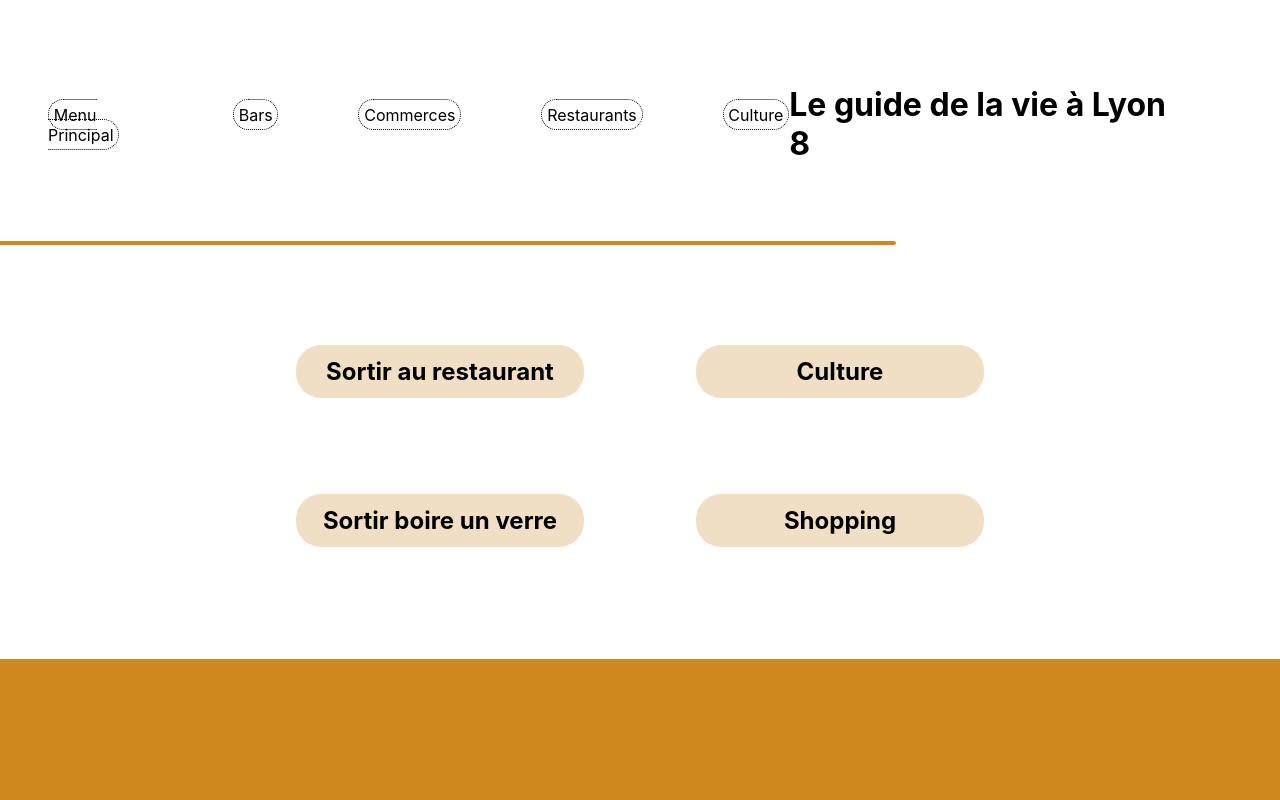
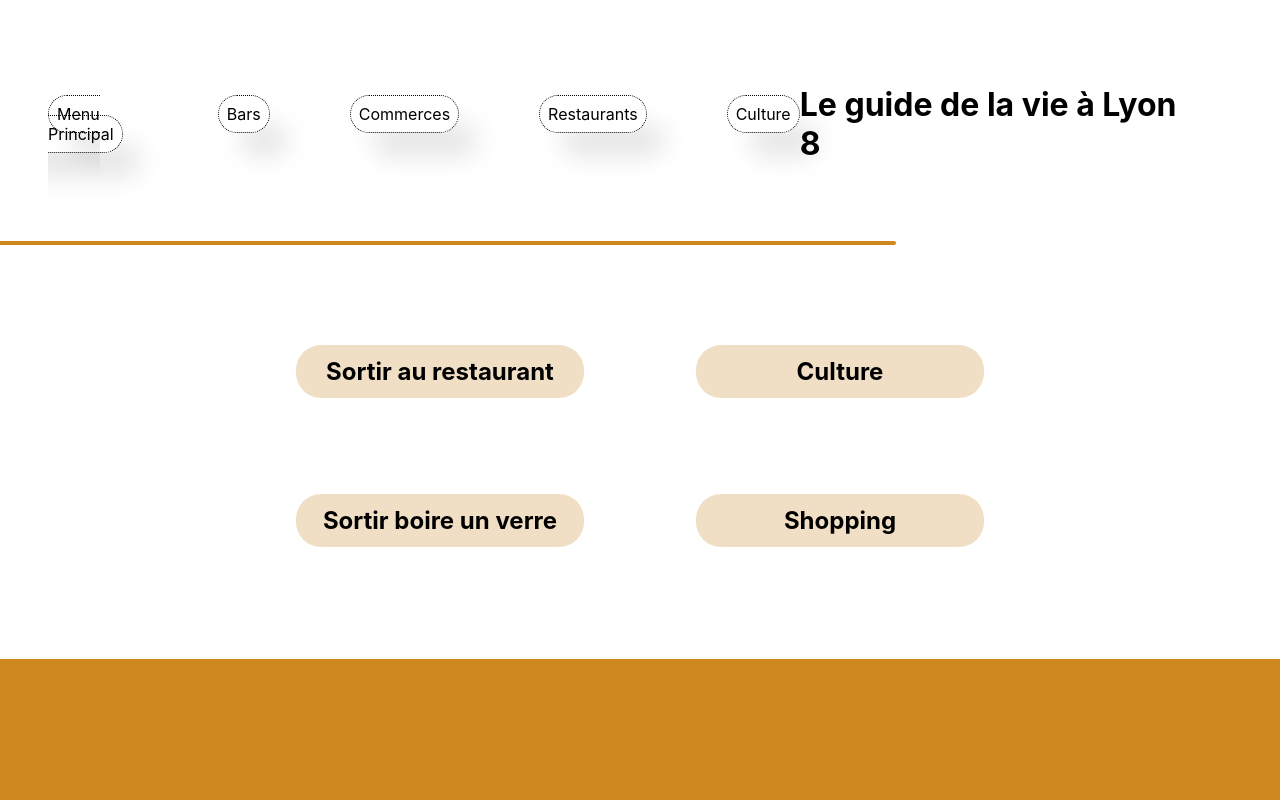
Before and after one commit to BerthetLucas/GuideLyon8, a React (Create React App) app: page / in a window 1280 px wide. Shown: the top 800 px of the page. Built offline with nearby package versions, Linux system fonts and the light colour scheme.

Commit message:
homepage's picture width adaptation

```diff
--- a/src/styles/banner.css
+++ b/src/styles/banner.css
@@ -26,7 +26,8 @@
     font-style : bold;
     border : 1px dotted black;
     border-radius : 20px;
-    padding : 0.3em;
+    padding : 0.5em;
+    box-shadow: 20px 26px 26px -2px rgba(0,0,0,0.1);
 
 }
 
--- a/src/styles/illu.css
+++ b/src/styles/illu.css
@@ -5,3 +5,7 @@
     align-items: center;
     justify-content:center;
 }
+
+.imagePlace{
+    width: 100%;
+}
```
